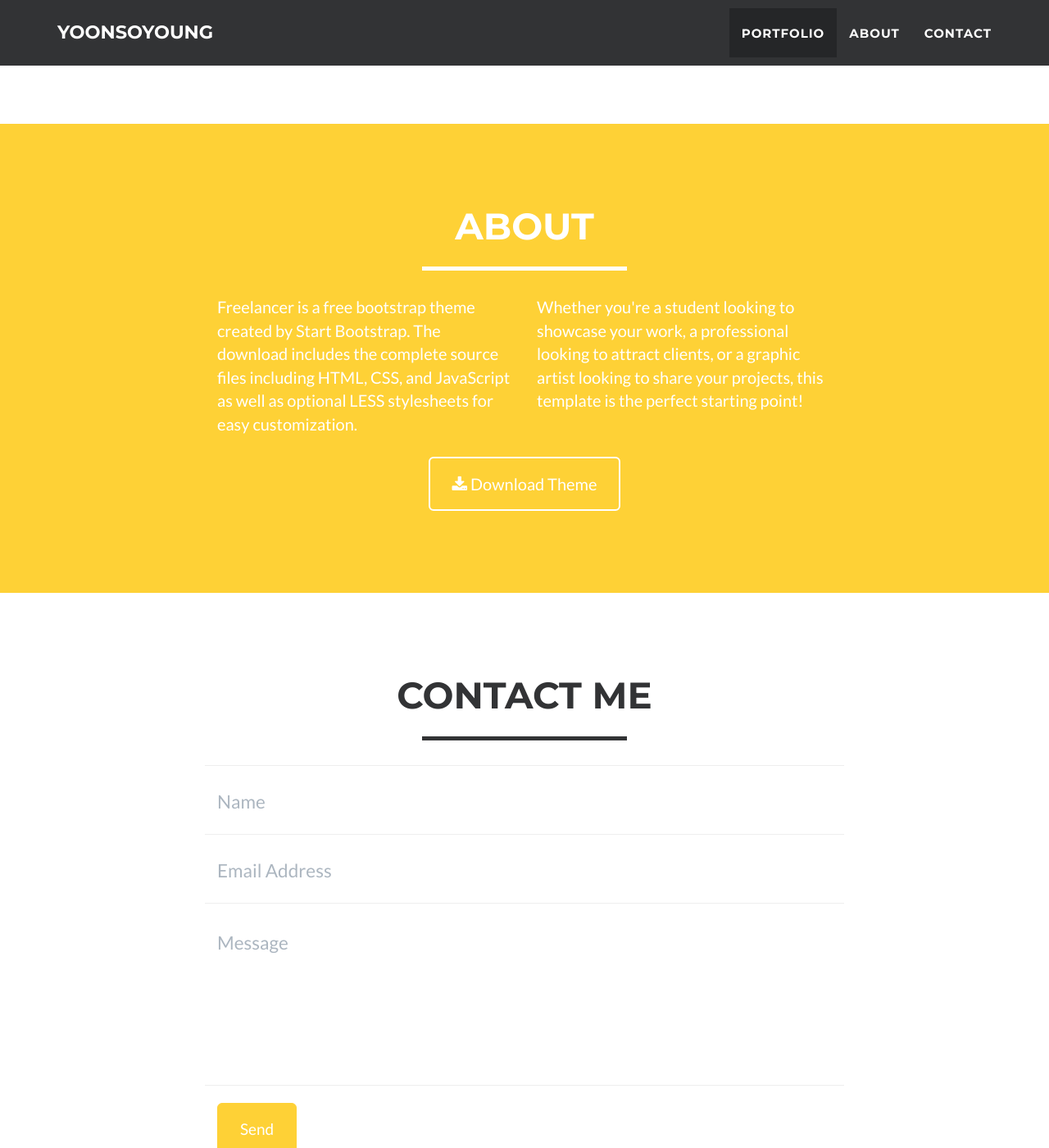
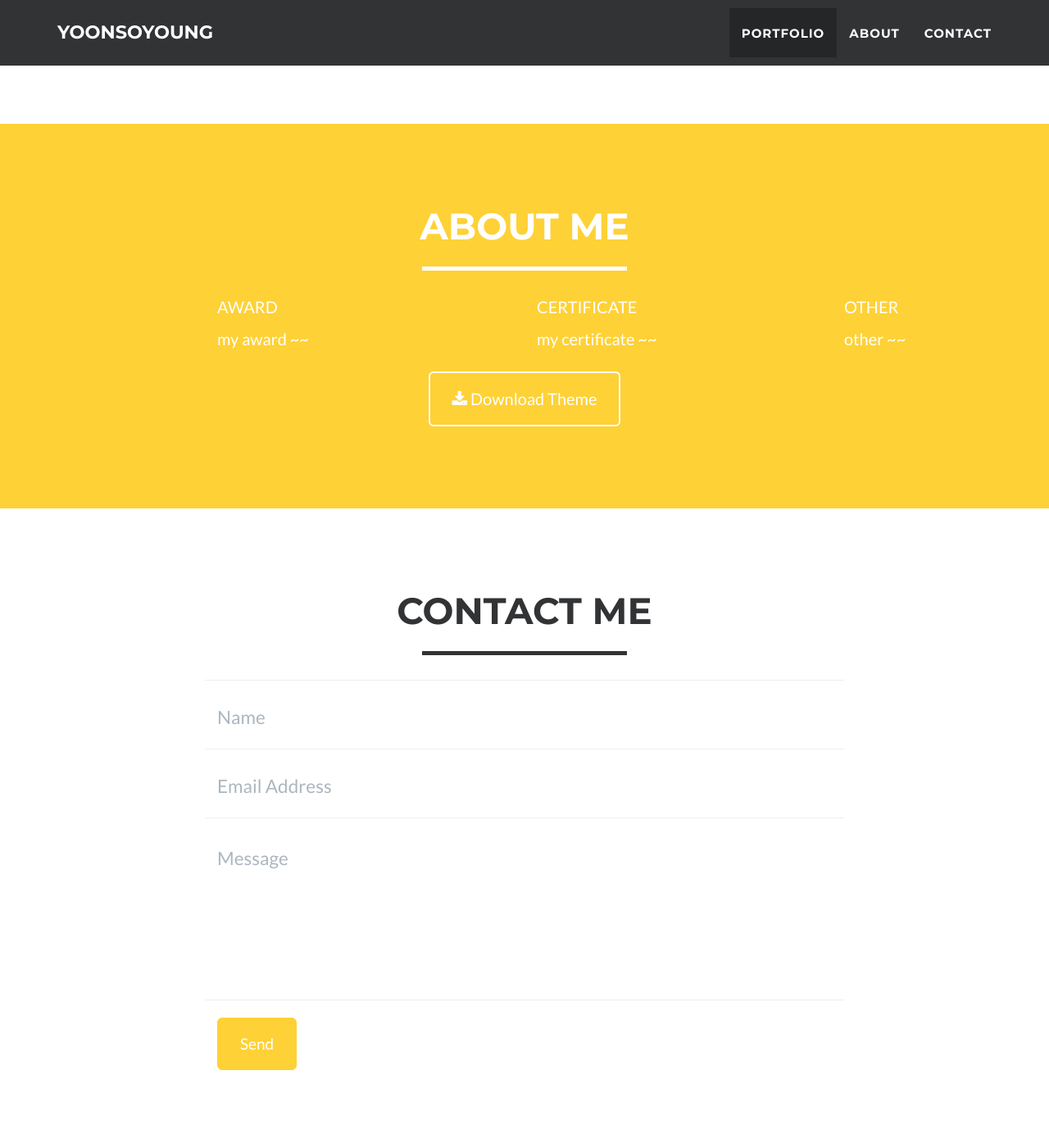
Before and after one commit to yoonsoyoung/yoonsoyoung.github.io, a Jekyll site: the page built from _posts/2014-07-18-project-1.markdown, in a window 1280 px wide and 1400 px high, scrolled down 839 px. Shown: the whole window at 82% size. Built offline with Jekyll 4.4.1, drawn with Linux system fonts in a browser that asks for light colours.

Commit message:
check img, add about me

```diff
--- a/_includes/about.html
+++ b/_includes/about.html
@@ -3,16 +3,22 @@
         <div class="container">
             <div class="row">
                 <div class="col-lg-12 text-center">
-                    <h2>About</h2>
+                    <h2>About Me</h2>
                     <hr class="star-light">
                 </div>
             </div>
             <div class="row">
                 <div class="col-lg-4 col-lg-offset-2">
-                    <p>Freelancer is a free bootstrap theme created by Start Bootstrap. The download includes the complete source files including HTML, CSS, and JavaScript as well as optional LESS stylesheets for easy customization.</p>
+                    <p>AWARD</p>
+                    <P>my award ~~ </P>
                 </div>
                 <div class="col-lg-4">
-                    <p>Whether you're a student looking to showcase your work, a professional looking to attract clients, or a graphic artist looking to share your projects, this template is the perfect starting point! </p>
+                    <p>CERTIFICATE</p>
+                    <p>my certificate ~~ </p>
+                </div>
+                <div clas="col-lg-4">
+                  <p>OTHER</p>
+                  <p>other ~~ </p>
                 </div>
                 <div class="col-lg-8 col-lg-offset-2 text-center">
                     <a href="https://github.com/jeromelachaud/freelancer-theme" class="btn btn-lg btn-outline">
```
Also changed, not shown: _includes/css/bootstrap.min.css, img/devdesign_desk.jpg, img/myprofile.png.
